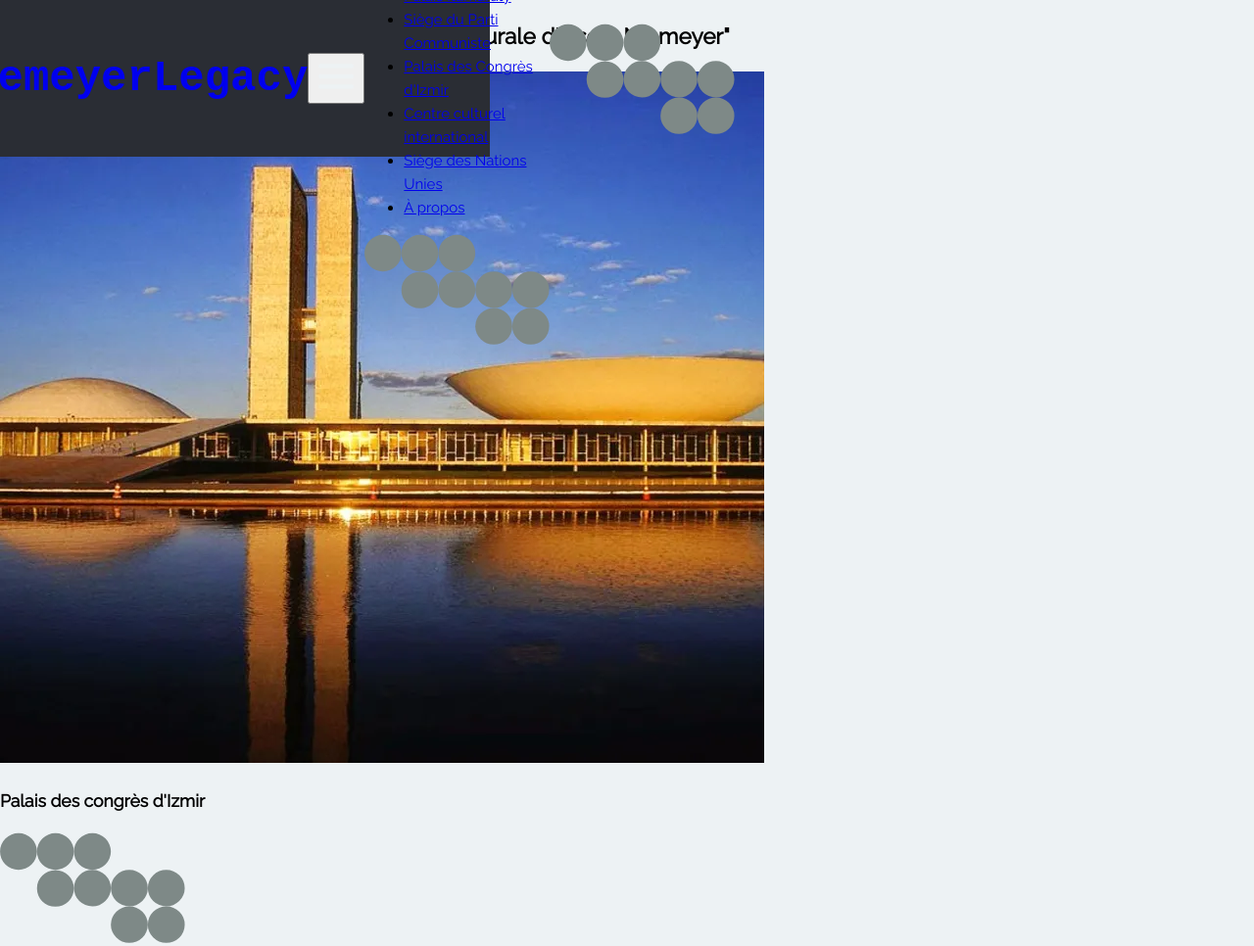
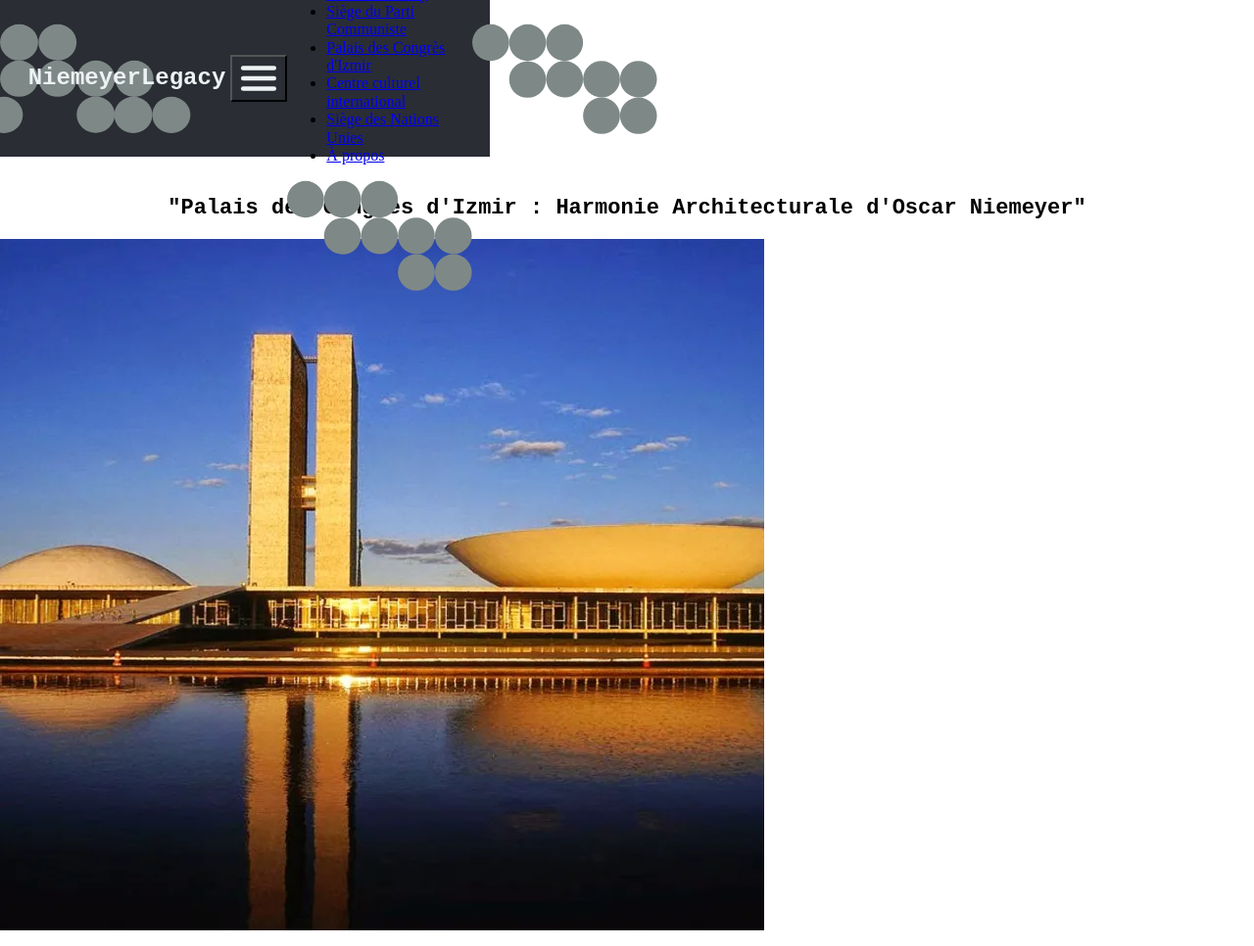
Before and after one commit to MMI-SAE-105/2023-sae-105-AAmrouche, a plain HTML site: page 8-Palais-Izmir.html in a window 1280 px wide. Shown: the top 966 px of the page at 98% size. Drawn offline with nearby package versions, Linux system fonts and the light colour scheme.

Commit message:
CSS suite

```diff
--- a/src/css/base/main.css
+++ b/src/css/base/main.css
@@ -4,9 +4,30 @@
   box-sizing: border-box;
 }
 
-body {
+.body {
     font-family: var(--font-texte);
     font-size: var(--corps-du-texte);
     line-height: 1.6;
     background-color: var(--blanc);
   }
+
+
+
+.Main__titre {
+    margin-top: 200px;
+    font-family: var(--font-titre);
+    font-size: var(--titre-2);
+    text-align: center;
+}
+
+.section__Rdroit {
+    position:relative;
+    margin-left: 50px;
+    padding-top: 50px;
+
+
+}
+
+.section__p{
+
+}
--- a/src/css/layout/Header.css
+++ b/src/css/layout/Header.css
@@ -10,7 +10,7 @@
     top: 0;
     left: 0;
     z-index: 2;
-    background-color: var(--couleur-dominante);
+    background: var(--couleur-dominante) url('../../../public/icon/Rond\ Gauche.svg') no-repeat left center;
     margin: 0 auto; /* Centrer l'en-tête horizontalement */
     height: 160px;
 }
@@ -18,20 +18,15 @@
 .header__title {
 
     font-family: var(--font-titre);
-    font-size: var(--titre-2);
+    font-size: 12px;
     text-decoration: none;
-}
-
-.header__svggauche {
-
-    background-position: fixed;
-}
-
-.header__svgdroite {
-
-    background-position: fixed;
+    color: var(--blanc);
+    margin-left: 5px;
 }
 
 .header__menu {
-    background-color: --couleur-dominante;
+    background-color: var(--couleur-dominante);
+    display: flex;
+    justify-content: space-between;
+    margin-left: 5px;
 }
```
Also changed, not shown: 1-homepage.html (+2 -3 lines).
